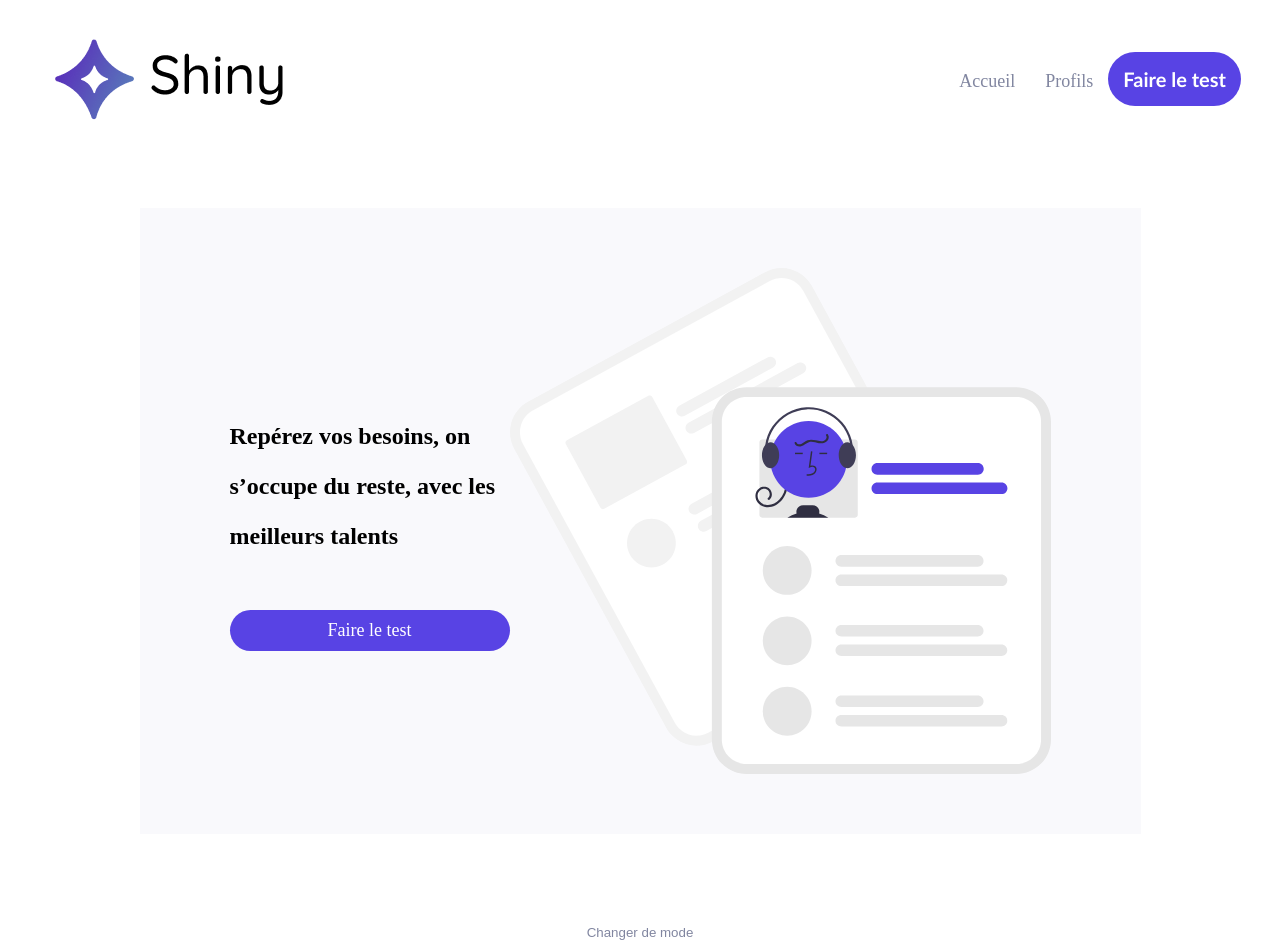
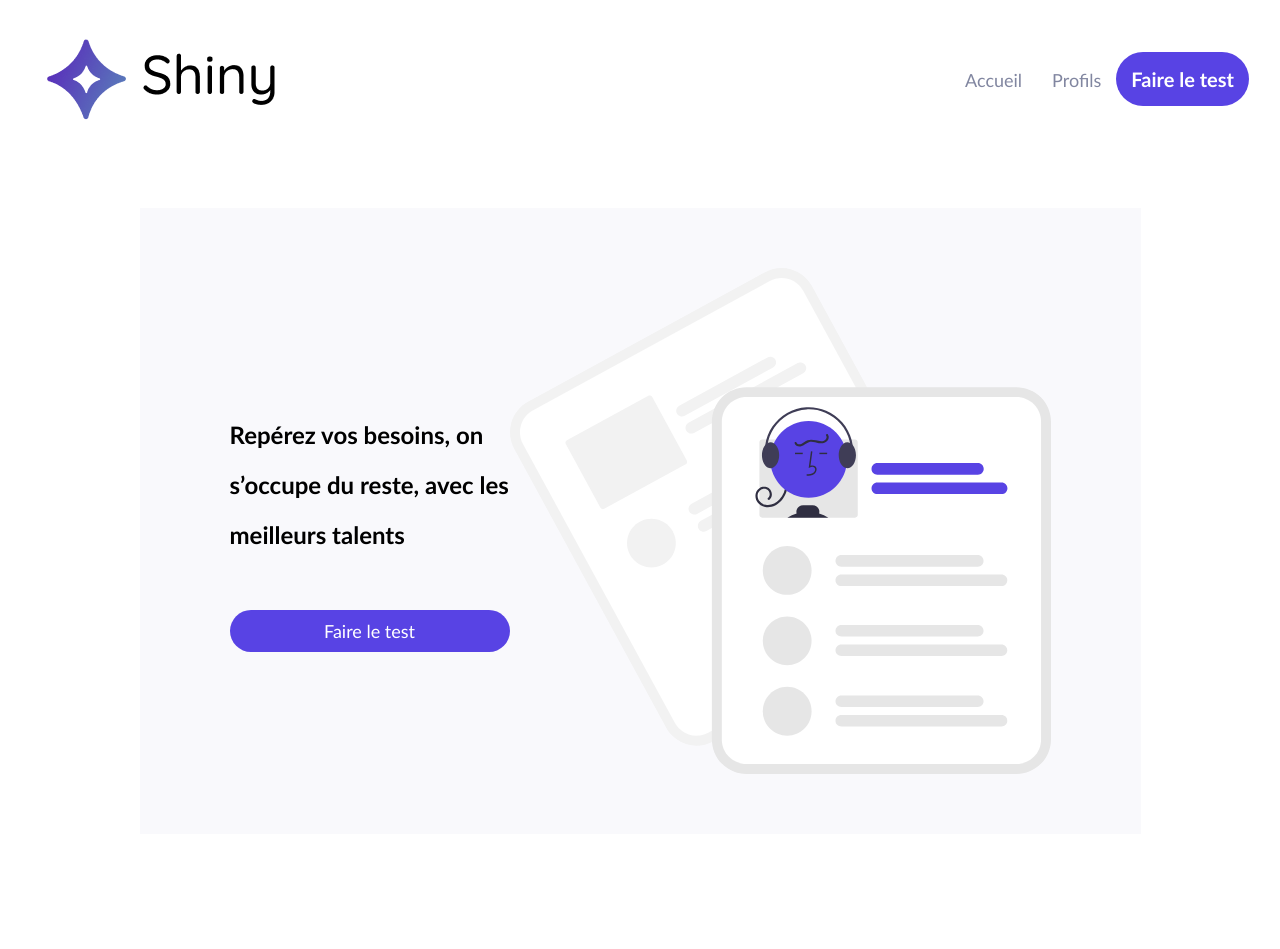
Before and after one commit to BenGex31/ShinyApp, a React (Create React App) app: page / in a window 1280 px wide. After the commit the page ends 864 px from the top, so only its background shows below. Built offline with nearby package versions, Linux system fonts and the light colour scheme.

Commit message:
Delete App.jsx Include App.jsx in index.js

```diff
--- a/src/App.jsx
+++ /dev/null
@@ -1,36 +0,0 @@
-import "./styles.css";
-import React from "react";
-import { BrowserRouter as Router, Route, Switch } from "react-router-dom";
-import Header from "./components/Header/index";
-import Home from "./pages/Home";
-import Survey from "./pages/Survey";
-import Error from "./components/Error";
-import Results from "./pages/Results";
-import Freelances from "./pages/Freelances";
-import Footer from "./components/Footer";
-
-export default function App() {
-  return (
-    <Router>
-      <Header />
-      <Switch>
-        <Route exact path="/">
-          <Home />
-        </Route>
-        <Route path="/survey/:questionNumber">
-          <Survey />
-        </Route>
-        <Route path="/results">
-          <Results />
-        </Route>
-        <Route path="/freelances">
-          <Freelances />
-        </Route>
-        <Route>
-          <Error />
-        </Route>
-      </Switch>
-      <Footer />
-    </Router>
-  );
-}
--- a/src/index.js
+++ b/src/index.js
@@ -1,12 +1,45 @@
-import { StrictMode } from "react";
+import React from "react";
 import ReactDOM from "react-dom";
+import { BrowserRouter as Router, Route, Switch } from "react-router-dom";
+import Home from "./pages/Home";
+import Survey from "./pages/Survey";
+import Results from "./pages/Results";
+import Freelances from "./pages/Freelances";
+import Header from "./components/Header";
+import Error from "./components/Error";
+import { createGlobalStyle } from "styled-components";
 
-import App from "./App";
-
-const rootElement = document.getElementById("root");
+const GlobalStyle = createGlobalStyle`
+    * {
+      font-family: 'Trebuchet MS', Helvetica, sans-serif;
+    }
+    body {
+      margin: 0;
+    }
+`;
 ReactDOM.render(
-  <StrictMode>
-    <App />
-  </StrictMode>,
-  rootElement
+  <React.StrictMode>
+    <Router>
+      <GlobalStyle />
+      <Header />
+      <Switch>
+        <Route exact path="/">
+          <Home />
+        </Route>
+        <Route path="/survey/:questionNumber">
+          <Survey />
+        </Route>
+        <Route path="/results">
+          <Results />
+        </Route>
+        <Route path="/freelances">
+          <Freelances />
+        </Route>
+        <Route>
+          <Error />
+        </Route>
+      </Switch>
+    </Router>
+  </React.StrictMode>,
+  document.getElementById("root")
 );
```
